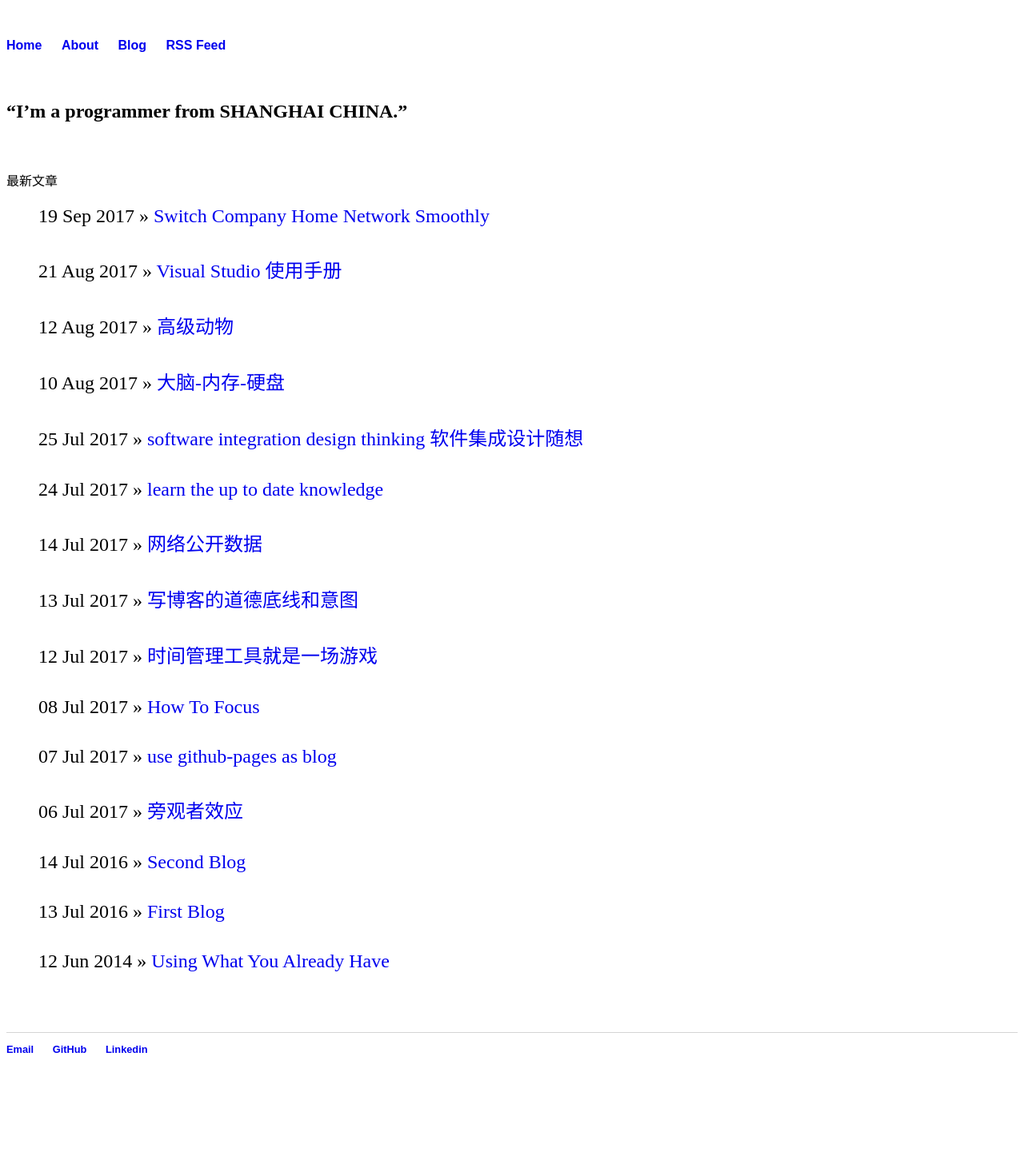
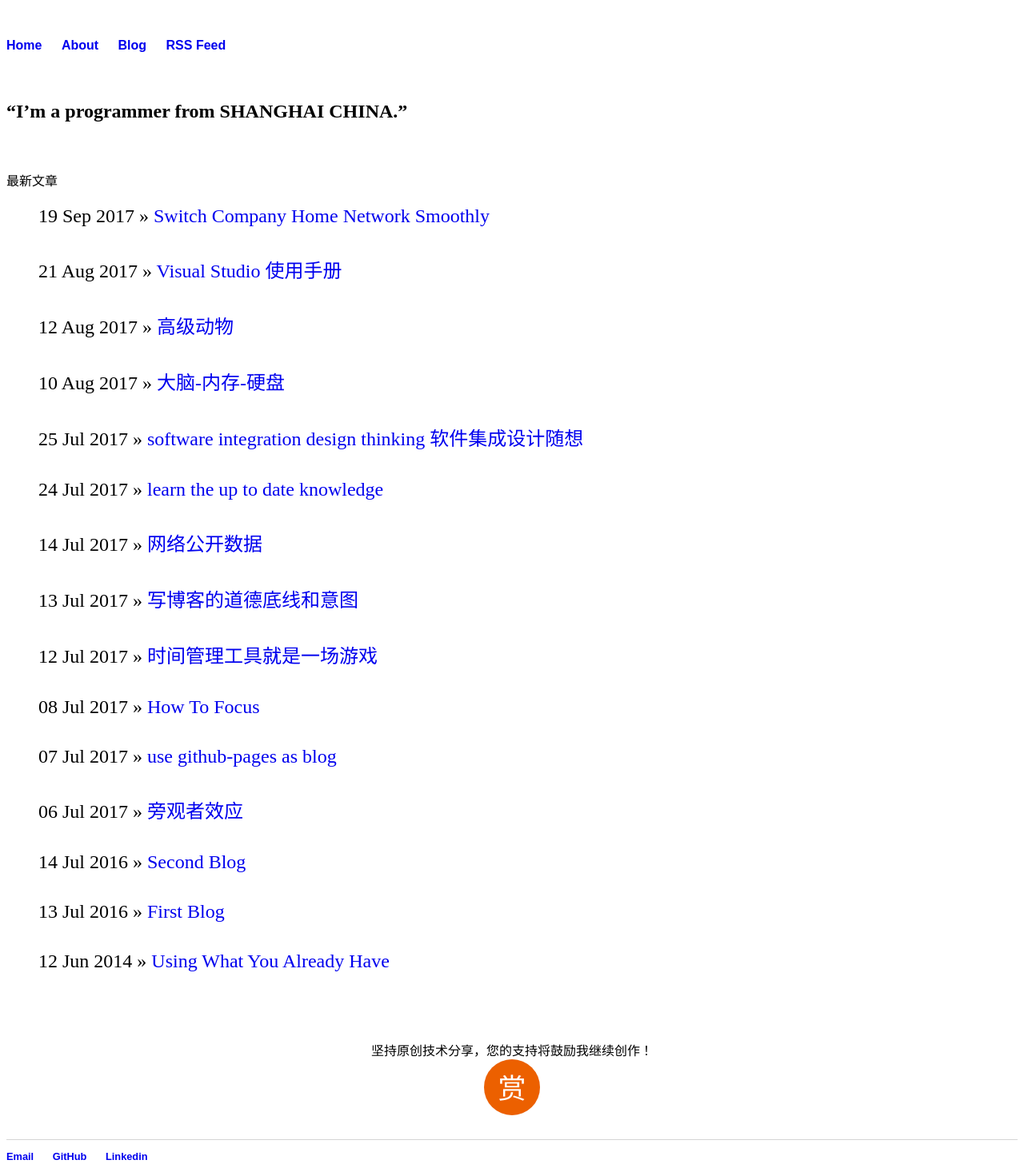
Before and after one commit to liuning0820/liuning0820.github.io, a Jekyll site: the page built from index.html, in a window 1280 px wide. Shown: the whole page at 80% size. Built offline with Jekyll 4.4.1, drawn with Linux system fonts in a browser that asks for light colours; before the commit the page ends 1332 px from its top, so only the background shows below that.

Commit message:
添加打赏功能。

```diff
--- a/_layouts/default.html
+++ b/_layouts/default.html
@@ -20,6 +20,28 @@
 
 	　{{content }}
 
+	<div style="padding: 10px 0; margin: 20px auto; width: 90%; text-align: center">
+		<div>坚持原创技术分享，您的支持将鼓励我继续创作！</div>
+		<button id="rewardButton", disable="enable", onclick="var qr = document.getElementById('QR'); if (qr.style.display === 'none') {qr.style.display='block';} else {qr.style.display='none'}", style="cursor: pointer; border: 0; outline: 0; border-radius: 100%; padding: 0; margin: 0; letter-spacing: normal; text-transform: none; text-indent: 0px; text-shadow: none">
+		  <span onmouseover="this.style.color='rgb(236,96,0)';this.style.background='rgb(204,204,204)'" onMouseOut="this.style.color='#fff';this.style.background='rgb(236,96,0)'" style="display: inline-block; width: 70px; height: 70px; border-radius: 100%; line-height: 81px; color: #fff; font: 400 35px/75px 'microsofty'; background: rgb(236,96,0)">赏</span>
+		</button>
+
+		<div id="QR" style="display: none;">
+
+			<div id="wechat" style="display: inline-block">
+			  <img id="wechat_qr" src="http://localhost:4000/liuning0820.github.io/images/donate/weixin.JPG" alt=" WeChat Pay" style="width: 200px; max-width: 100%; display: inline-block"/>
+			  <p>微信打赏</p>
+			</div>
+
+
+			<!-- <div id="alipay" style="display: inline-block">
+			  <img id="alipay_qr" src="/images/donate/zhifubao.JPG" alt="Alipay" style="width: 200px; max-width: 100%; display: inline-block"/>
+			  <p>支付宝打赏</p>
+			</div> -->
+
+		</div>
+	  </div>
+
 		<footer>
     		<ul>
         		<li><a href="mailto:liuning0820@outlook.com">Email</a></li>
```
Also changed, not shown: images/donate/weixin.jpg (added).
